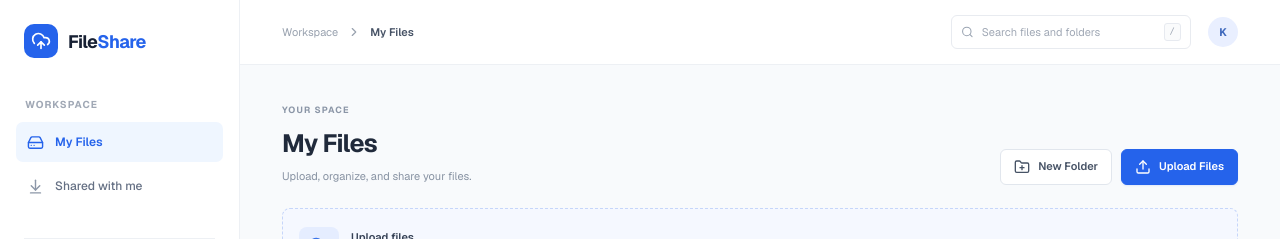
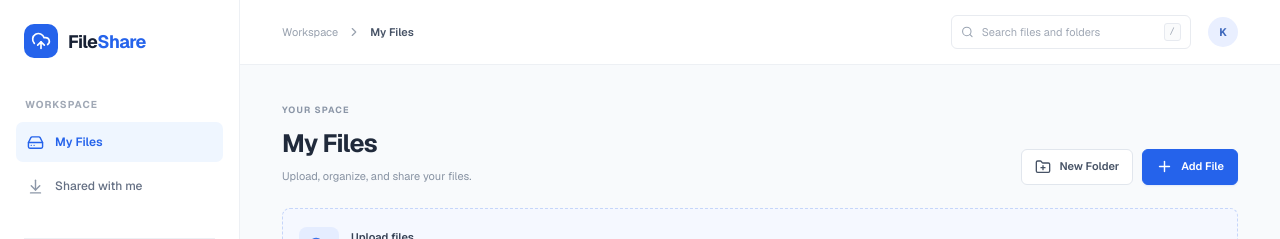
Before and after one commit to pandey528kt/myfileshare, a Next.js app: page / in a window 1280 px wide. Shown: the top 239 px of the page. Built offline with nearby package versions, Linux system fonts and the light colour scheme.

Commit message:
Commit by Ideavo AI

```diff
--- a/src/app/page.tsx
+++ b/src/app/page.tsx
@@ -1,7 +1,7 @@
 "use client";
 
 import { ChangeEvent, useRef, useState } from "react";
-import { Archive, ArrowDownToLine, AudioLines, Check, ChevronRight, CloudUpload, Code2, FileImage, FileText, Folder, FolderPlus, Grid2X2, HardDrive, List, LockKeyhole, MoreHorizontal, Search, ShieldCheck, Upload, Video, X } from "lucide-react";
+import { Archive, ArrowDownToLine, AudioLines, Check, ChevronRight, CloudUpload, Code2, FileImage, FileText, Folder, FolderPlus, Grid2X2, HardDrive, List, LockKeyhole, MoreHorizontal, Plus, Search, ShieldCheck, Upload, Video, X } from "lucide-react";
 
 type FileEntry = { name: string; size: string; type: string; date: string };
 type FolderEntry = { name: string; protected: boolean; password: string };
@@ -78,7 +78,7 @@ export default function Home() {
       <header className="manager-header"><div className="breadcrumbs"><span>Workspace</span><ChevronRight size={14} /><strong>{activeFolder ?? "My Files"}</strong></div><div className="header-actions"><label className="search-box"><Search size={16} /><input value={search} onChange={(event) => setSearch(event.target.value)} placeholder="Search files and folders" aria-label="Search files and folders" /><kbd>/</kbd></label><div className="header-avatar">K</div></div></header>
 
       <section className="files-content" id="files">
-        <div className="page-heading"><div><p className="heading-eyebrow">YOUR SPACE</p><h1>{activeFolder ?? "My Files"}</h1><p className="page-subtitle">Upload, organize, and share your files.</p></div><div className="heading-actions"><button className="button-secondary" onClick={() => { setError(""); setModal("folder"); }}><FolderPlus size={16} /> New Folder</button><button className="button-primary" onClick={() => picker.current?.click()}><Upload size={16} /> Upload Files</button></div></div>
+        <div className="page-heading"><div><p className="heading-eyebrow">YOUR SPACE</p><h1>{activeFolder ?? "My Files"}</h1><p className="page-subtitle">Upload, organize, and share your files.</p></div><div className="heading-actions"><button className="button-secondary" onClick={() => { setError(""); setModal("folder"); }}><FolderPlus size={16} /> New Folder</button><button className="button-primary" onClick={() => picker.current?.click()}><Plus size={17} /> Add File</button></div></div>
         <input ref={picker} type="file" multiple className="hidden-picker" onChange={(event) => addFiles(event.target.files)} aria-label="Choose files to upload" />
         <button className="upload-banner" onClick={() => setModal("upload")}><span className="upload-banner-icon"><CloudUpload size={22} /></span><span className="upload-banner-text"><strong>Upload files</strong><small>Drop files here or click to browse</small></span><span className="upload-banner-limit">Up to 100 MB per file</span><ChevronRight size={17} className="banner-chevron" /></button>
 
```
